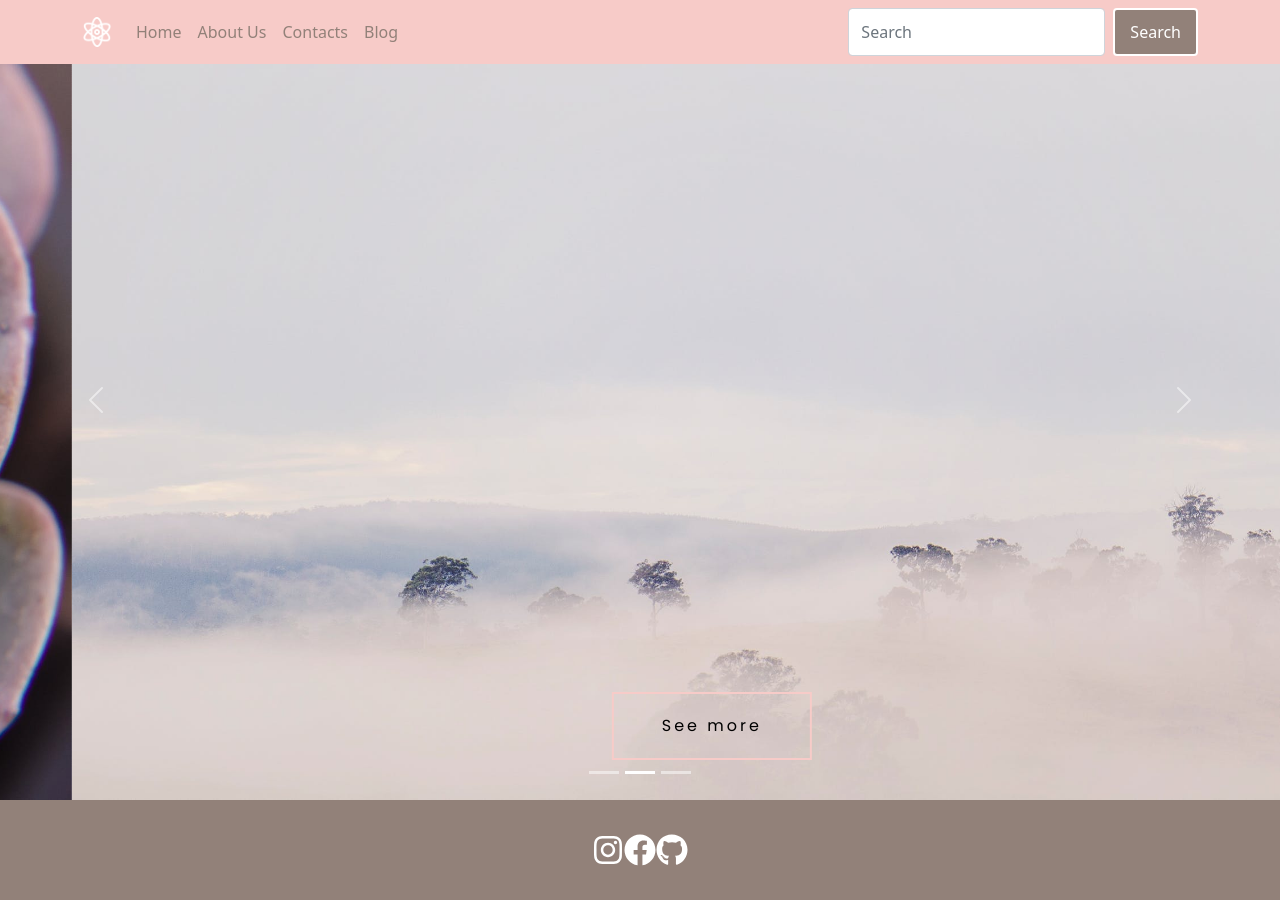
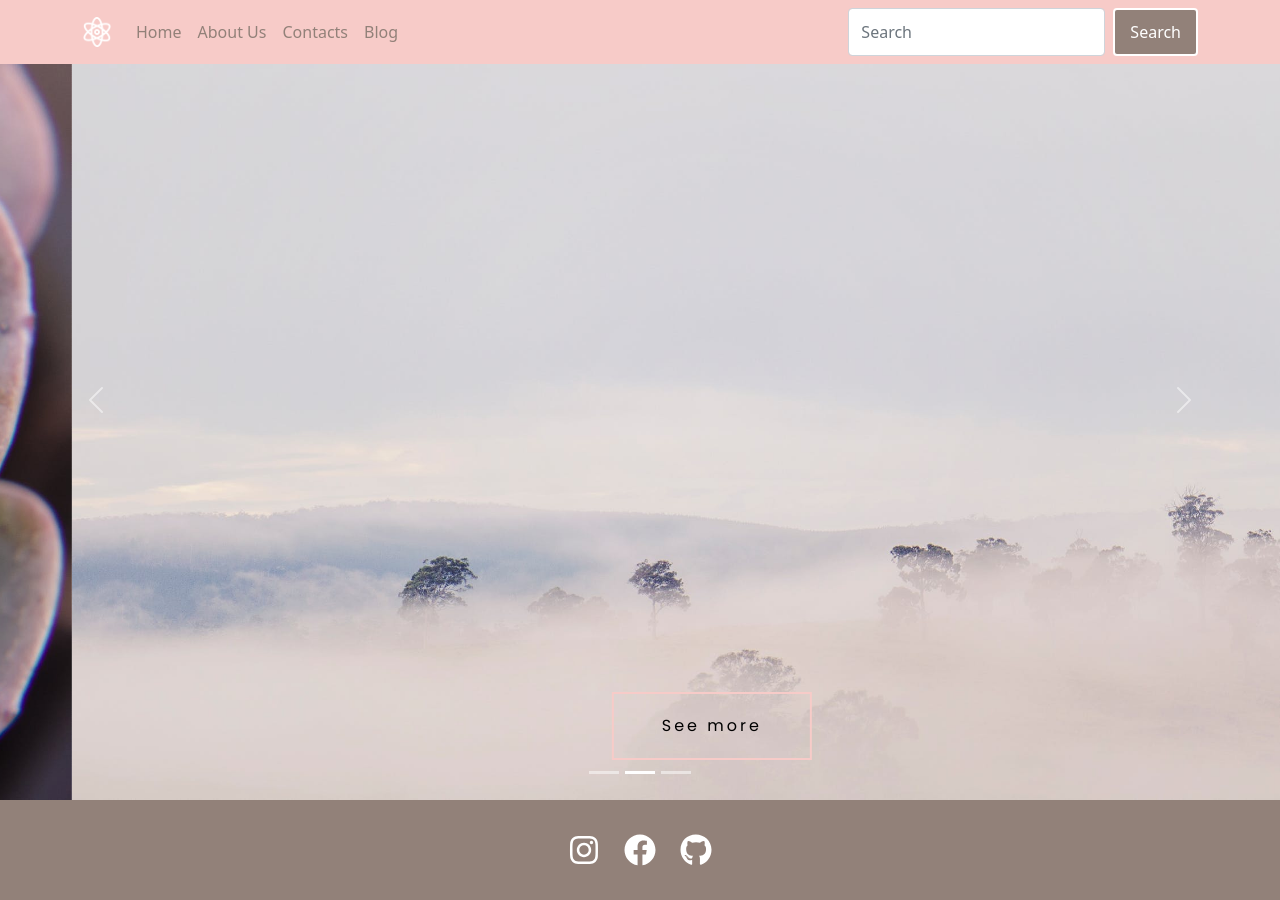
Before and after one commit to 8anastasia8/react-hillel, a React (Create React App) app in the folder my-first-app/: page / in a window 1280 px wide. Built offline with nearby package versions, Linux system fonts and the light colour scheme.

Commit message:
add icons

```diff
--- a/my-first-app/src/components/footer/Footer.css
+++ b/my-first-app/src/components/footer/Footer.css
@@ -7,11 +7,8 @@
 	overflow: hidden;
 	bottom: 0px;
 	display: flex;
-	justify-content: center;
 	align-items: center;
 }
-
-.Footer h1{
-	margin: 0px;
-	color: #F7CBC8;
+.Footer-icon{
+	cursor: pointer;
 }
--- a/my-first-app/src/components/footer/Footer.js
+++ b/my-first-app/src/components/footer/Footer.js
@@ -1,12 +1,23 @@
 import './Footer.css'
 import { FaInstagram, FaFacebook, FaGithub } from 'react-icons/fa';
+import {Col, Container, Row} from "react-bootstrap";
 
 function Footer() {
 	return (
 		<div className="Footer">
-			<FaInstagram size='2em' color="#fff"/>
-			<FaFacebook size='2em' color="#fff"/>
-			<FaGithub size='2em' color="#fff"/>
+			<Container className="d-flex justify-content-center">
+				<Row>
+					<Col>
+						<a href="/"><FaInstagram className="Footer-icon" size='2em' color="#fff"/></a>
+					</Col>
+					<Col>
+						<a href="/"><FaFacebook className="Footer-icon" size='2em' color="#fff"/></a>
+					</Col>
+					<Col>
+						<a href="/"><FaGithub className="Footer-icon" size='2em' color="#fff"/></a>
+					</Col>
+				</Row>
+			</Container>
 		</div>
 	)
 }
```
